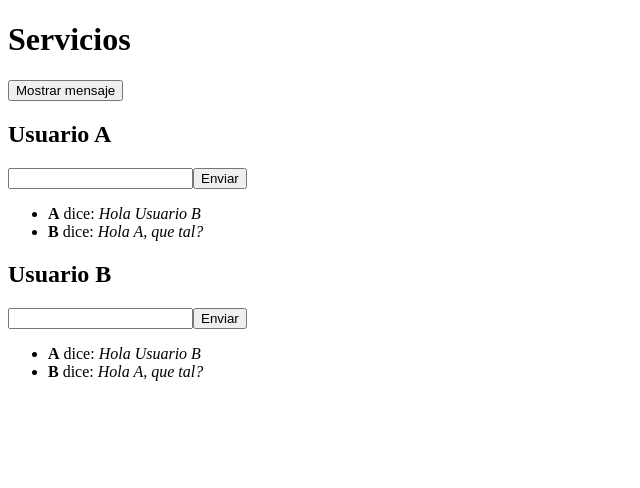
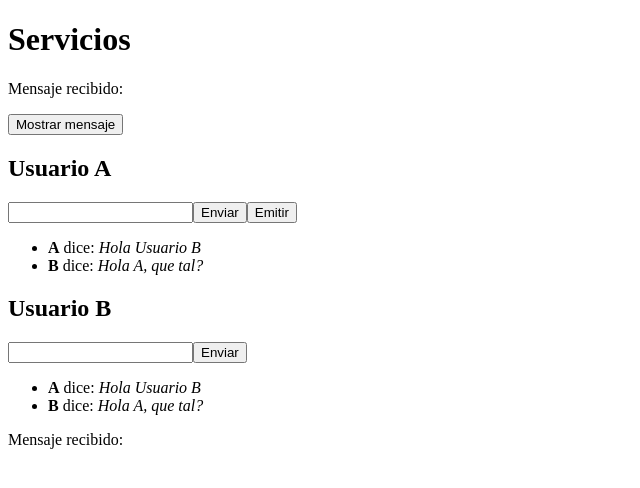
Before and after one commit to angelisco1/curso-angular-altia, an Angular app in the folder proyecto/: page / in a window 1280 px wide. Shown: the top 488 px of the page, without its empty margins (0-640 px from the left). Built offline with nearby package versions, Linux system fonts and the light colour scheme.

Commit message:
Ejemplo de servicio + eventemitter

```diff
--- a/proyecto/src/app/cmp-servicios/chat.service.ts
+++ b/proyecto/src/app/cmp-servicios/chat.service.ts
@@ -1,4 +1,4 @@
-import { Injectable } from '@angular/core';
+import { Injectable, EventEmitter } from '@angular/core';
 import { LogService } from './log.service';
 
 export interface IMsg {
@@ -14,6 +14,7 @@ export class ChatService {
     {msg: 'Hola Usuario B', user: 'A'},
     {msg: 'Hola A, que tal?', user: 'B'},
   ];
+  msgEmitido = new EventEmitter<IMsg>();
 
   constructor(private logServ: LogService) { }
 
@@ -26,4 +27,9 @@ export class ChatService {
     this.logServ.mostrar('Nuevo mensaje...')
   }
 
+  sendMsg(msg: IMsg): void {
+    this.msgEmitido.emit(msg);
+    this.logServ.mostrar('Emitiendo...');
+  }
+
 }
--- a/proyecto/src/app/cmp-servicios/cmp-servicios.component.html
+++ b/proyecto/src/app/cmp-servicios/cmp-servicios.component.html
@@ -1,4 +1,5 @@
 <h1>Servicios</h1>
+<p>Mensaje recibido: {{mensajeRecibido?.msg}}</p>
 <button type="button" (click)="mostrarMsg()">Mostrar mensaje</button>
 <app-usuario-a></app-usuario-a>
 <app-usuario-b></app-usuario-b>
--- a/proyecto/src/app/cmp-servicios/cmp-servicios.component.ts
+++ b/proyecto/src/app/cmp-servicios/cmp-servicios.component.ts
@@ -1,6 +1,6 @@
 import { Component, OnInit } from '@angular/core';
 import { LogService } from './log.service';
-import { ChatService } from './chat.service';
+import { ChatService, IMsg } from './chat.service';
 
 @Component({
   selector: 'app-cmp-servicios',
@@ -8,10 +8,15 @@ import { ChatService } from './chat.service';
   styleUrls: ['./cmp-servicios.component.css']
 })
 export class CmpServiciosComponent implements OnInit {
+  mensajeRecibido: IMsg = {msg: '', user: ''};
 
-  constructor(private logServ: LogService) { }
+  constructor(private logServ: LogService, private chatServ: ChatService) { }
 
   ngOnInit() {
+    this.chatServ.msgEmitido.subscribe((msg: IMsg) => {
+      // Se ejecuta cuando se hace un msgEmitido.emit(...)
+      this.mensajeRecibido = msg;
+    })
   }
 
   mostrarMsg() {
--- a/proyecto/src/app/cmp-servicios/usuario-a/usuario-a.component.html
+++ b/proyecto/src/app/cmp-servicios/usuario-a/usuario-a.component.html
@@ -1,6 +1,7 @@
 <h2>Usuario A</h2>
 <input type="text" #msgA>
 <button type="button" (click)="enviar(msgA.value)">Enviar</button>
+<button type="button" (click)="emitir(msgA.value)">Emitir</button>
 <ul>
   <li *ngFor="let mensaje of mensajesChat">
     <strong>{{mensaje.user}}</strong>  dice: <em>{{mensaje.msg}}</em>
--- a/proyecto/src/app/cmp-servicios/usuario-a/usuario-a.component.ts
+++ b/proyecto/src/app/cmp-servicios/usuario-a/usuario-a.component.ts
@@ -20,4 +20,9 @@ export class UsuarioAComponent implements OnInit {
     this.chatServ.addMsg(nuevoMsg);
   }
 
+  emitir(msg) {
+    const nuevoMsg: IMsg = {msg: msg, user: 'A'};
+    this.chatServ.sendMsg(nuevoMsg);
+  }
+
 }
--- a/proyecto/src/app/cmp-servicios/usuario-b/usuario-b.component.html
+++ b/proyecto/src/app/cmp-servicios/usuario-b/usuario-b.component.html
@@ -6,3 +6,4 @@
     <strong>{{mensaje.user}}</strong>  dice: <em>{{mensaje.msg}}</em>
   </li>
 </ul>
+<p>Mensaje recibido: {{mensajeRecibido?.msg}}</p>
--- a/proyecto/src/app/cmp-servicios/usuario-b/usuario-b.component.ts
+++ b/proyecto/src/app/cmp-servicios/usuario-b/usuario-b.component.ts
@@ -8,11 +8,16 @@ import { IMsg, ChatService } from '../chat.service';
 })
 export class UsuarioBComponent implements OnInit {
   mensajesChat: Array<IMsg> = [];
+  mensajeRecibido: IMsg = {msg: '', user: ''};
 
   constructor(private chatServ: ChatService) { }
 
   ngOnInit() {
     this.mensajesChat = this.chatServ.getChat();
+    this.chatServ.msgEmitido.subscribe((msg: IMsg) => {
+      // Se ejecuta cuando se hace un msgEmitido.emit(...)
+      this.mensajeRecibido = msg;
+    })
   }
 
   enviar(msg) {
```
